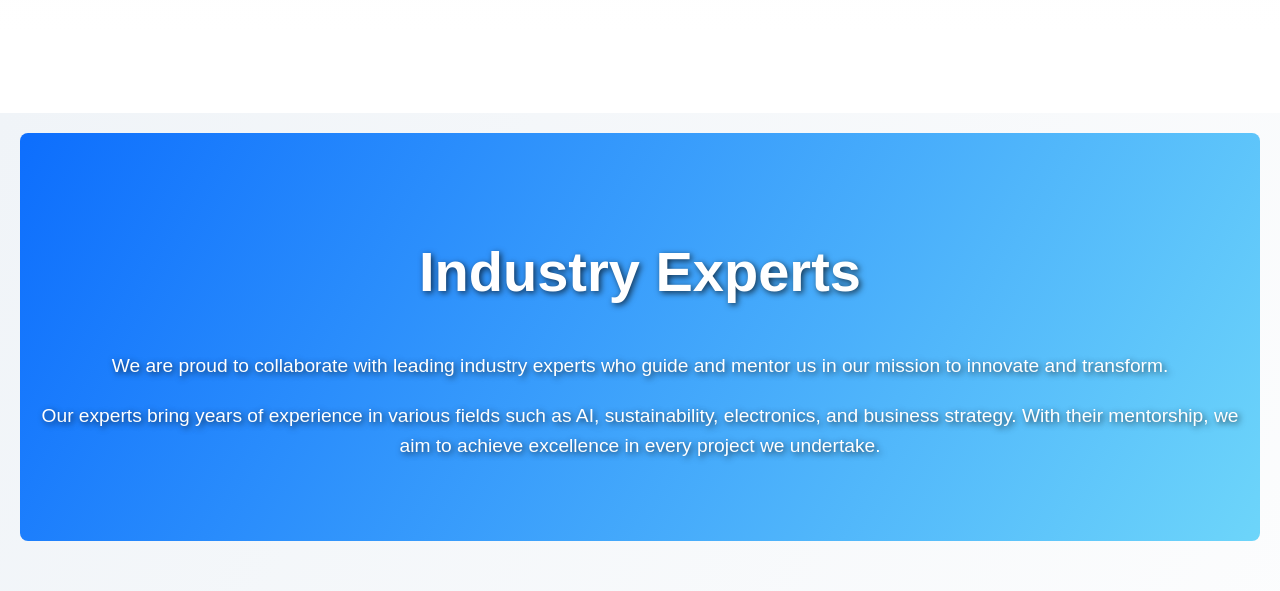
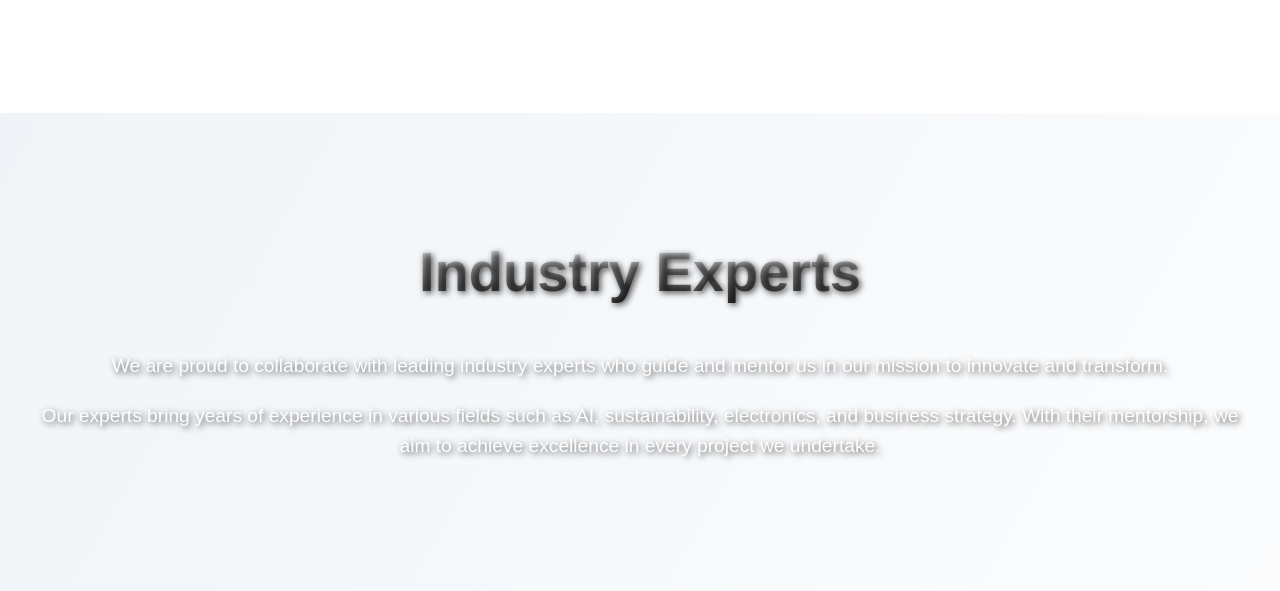
Before and after one commit to shivamp9381/paradox-innovator, a React (Create React App) app: page / in a window 1280 px wide. Shown: the part 2160-2751 px from the top of the page. Built offline with nearby package versions, Linux system fonts and the light colour scheme.

Commit message:
Update IndExperts.module.css

```diff
--- a/src/Components/IndustryExperts/IndExperts.module.css
+++ b/src/Components/IndustryExperts/IndExperts.module.css
@@ -10,7 +10,7 @@
   text-align: center;
   margin-bottom: 50px;
   padding: 60px 20px;
-  background: linear-gradient(120deg, #0d6efd, #6dd5fa);
+/*   background: linear-gradient(120deg, #0d6efd, #6dd5fa); */
   color: white;
   text-shadow: 2px 2px 6px rgba(0, 0, 0, 0.7);
   border-radius: 8px;
@@ -20,6 +20,9 @@
   font-size: 3.5rem;
   font-weight: bold;
   animation: fadeIn 2s ease;
+  background: -webkit-linear-gradient(#eee, #333);
+  -webkit-background-clip: text;
+  -webkit-text-fill-color: transparent;
 }
 
 .mainText,
```
